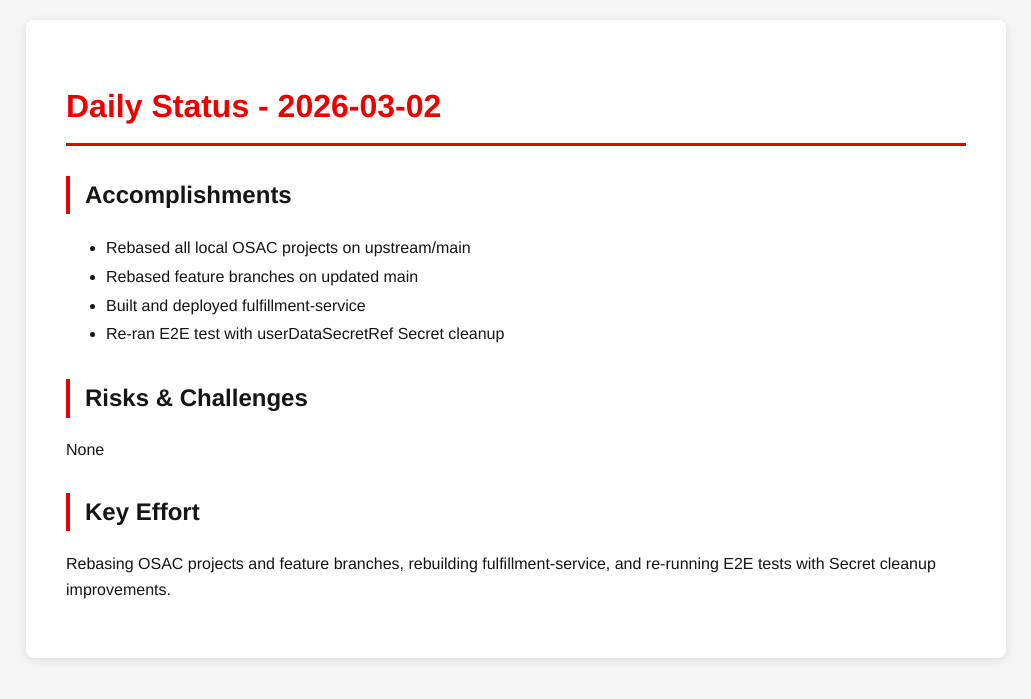
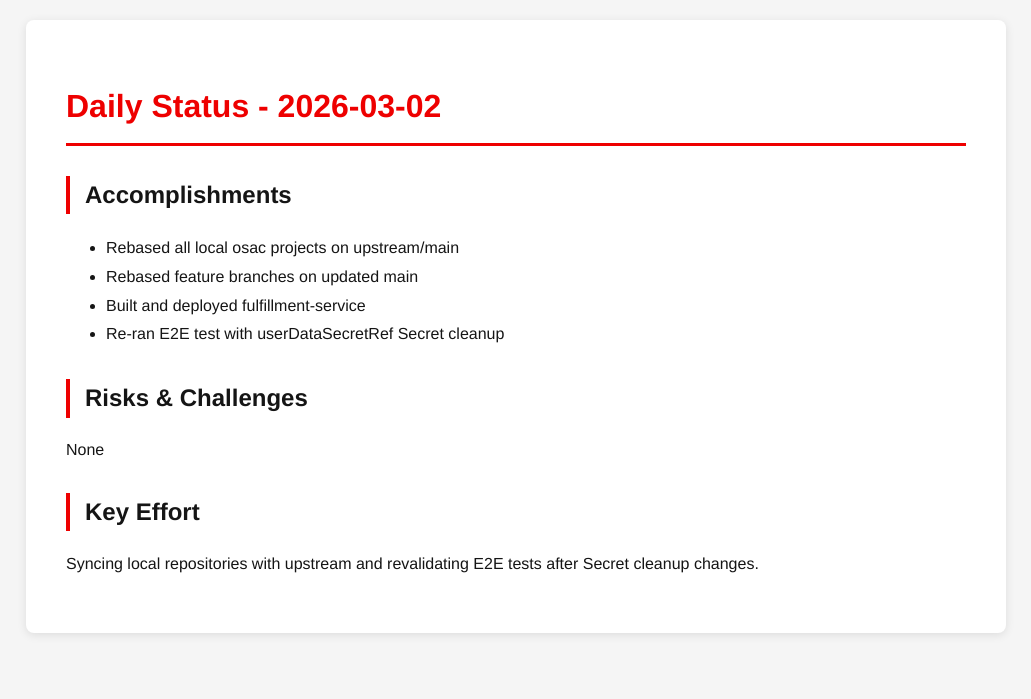
Before and after one commit to tzvatot/daily-status, a Jekyll site: the page built from 2026-03-02.md, in a window 1280 px wide. Shown: the top 699 px of the page, without its empty margins (124-1155 px from the left). Built offline with Jekyll 4.4.1, drawn with Linux system fonts in a browser that asks for light colours.

Commit message:
Daily status update - 2026-03-02

```diff
--- a/2026-03-02.md
+++ b/2026-03-02.md
@@ -8,7 +8,7 @@ date: 2026-03-02
 
 ## Accomplishments
 
-- Rebased all local OSAC projects on upstream/main
+- Rebased all local osac projects on upstream/main
 - Rebased feature branches on updated main
 - Built and deployed fulfillment-service
 - Re-ran E2E test with userDataSecretRef Secret cleanup
@@ -19,4 +19,4 @@ None
 
 ## Key Effort
 
-Rebasing OSAC projects and feature branches, rebuilding fulfillment-service, and re-running E2E tests with Secret cleanup improvements.
+Syncing local repositories with upstream and revalidating E2E tests after Secret cleanup changes.
```
